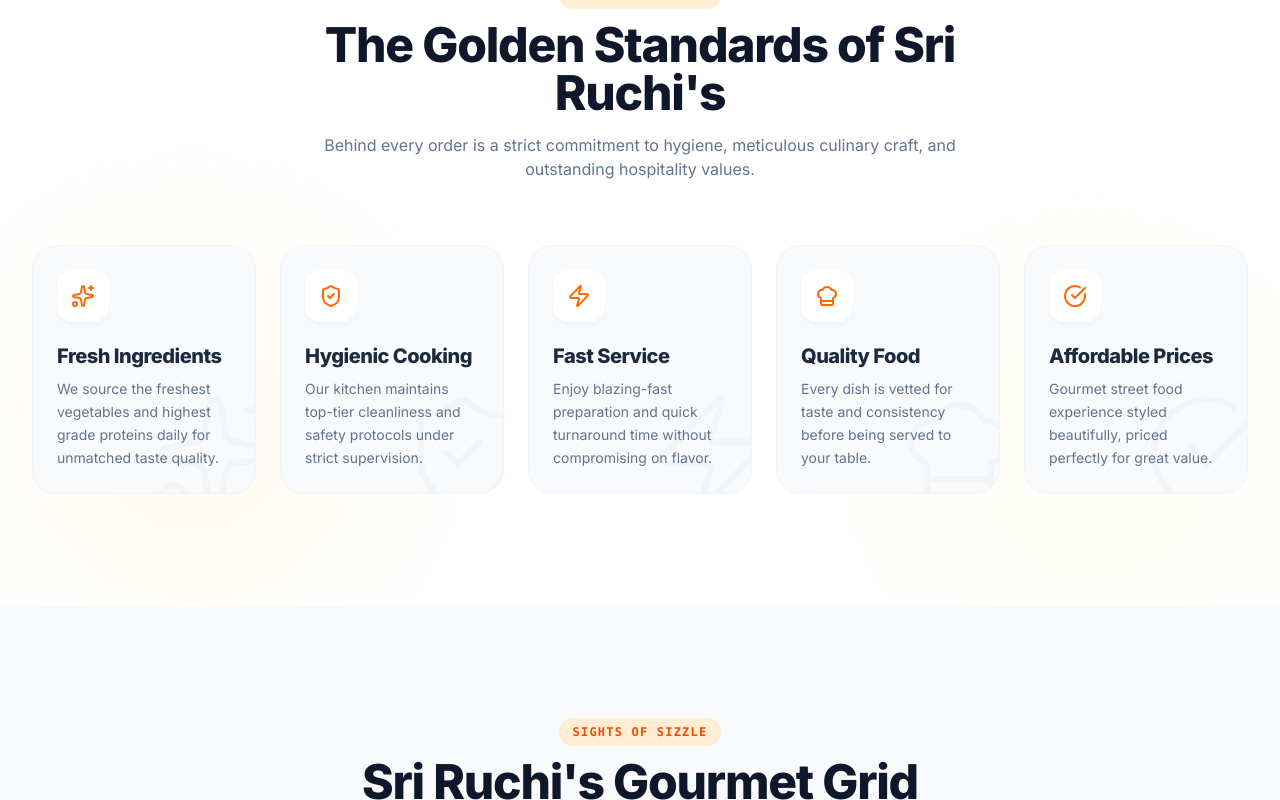
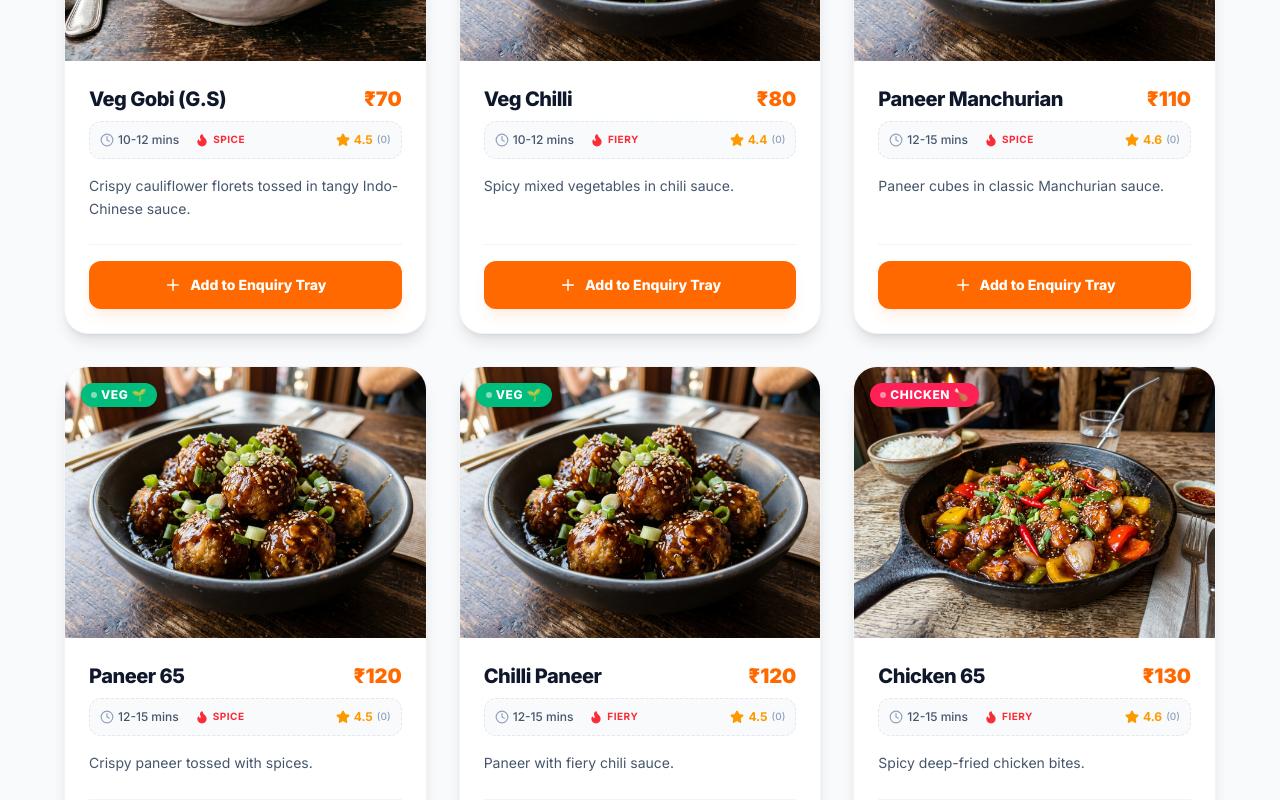
Before and after one commit to satishbisani094-hub/Shri-Ruchi-s-Food-Court, a React (Vite) app: page / in a window 1280 px wide. Shown: the part 3620-4420 px from the top of the page. Built offline with nearby package versions, Linux system fonts and the light colour scheme.

Commit message:
Update menu data and add server script

```diff
--- /dev/null
+++ b/server.js
@@ -0,0 +1,26 @@
+// server.js - Simple Express server to serve Vite dev or built files
+const express = require('express');
+const path = require('path');
+
+const app = express();
+const PORT = process.env.PORT || 4000;
+
+// In development mode, let Vite dev server handle assets (if needed)
+if (process.env.NODE_ENV !== 'production') {
+  // Proxy to Vite dev server (optional). For now, just serve static from src.
+  app.use(express.static(path.resolve(__dirname, 'src')));
+} else {
+  // Serve built files from dist after `npm run build`
+  app.use(express.static(path.resolve(__dirname, 'dist')));
+}
+
+app.get('*', (req, res) => {
+  const indexPath = process.env.NODE_ENV !== 'production'
+    ? path.resolve(__dirname, 'src', 'index.html')
+    : path.resolve(__dirname, 'dist', 'index.html');
+  res.sendFile(indexPath);
+});
+
+app.listen(PORT, () => {
+  console.log(`🚀 Server running at http://localhost:${PORT}`);
+});
--- a/src/data/menu.ts
+++ b/src/data/menu.ts
@@ -94,7 +94,222 @@
     rating: 4.8,
     reviewsCount: 0,
     preparationTime: '8-10 mins'
-  }
+  },
+  // Veg Starters
+  {
+    id: 'veg-gobi',
+    name: 'Veg Gobi (G.S)',
+    description: 'Crispy cauliflower florets tossed in tangy Indo-Chinese sauce.',
+    price: 70,
+    category: 'manchurian',
+    isVeg: true,
+    isPopular: false,
+    spiciness: 2,
+    image: gobiManchurianImg,
+    rating: 4.5,
+    reviewsCount: 0,
+    preparationTime: '10-12 mins'
+  },
+  {
+    id: 'veg-chilli',
+    name: 'Veg Chilli',
+    description: 'Spicy mixed vegetables in chili sauce.',
+    price: 80,
+    category: 'manchurian',
+    isVeg: true,
+    isPopular: false,
+    spiciness: 3,
+    image: vegManchurianImg,
+    rating: 4.4,
+    reviewsCount: 0,
+    preparationTime: '10-12 mins'
+  },
+  {
+    id: 'paneer-manchurian',
+    name: 'Paneer Manchurian',
+    description: 'Paneer cubes in classic Manchurian sauce.',
+    price: 110,
+    category: 'manchurian',
+    isVeg: true,
+    isPopular: false,
+    spiciness: 2,
+    image: vegManchurianImg,
+    rating: 4.6,
+    reviewsCount: 0,
+    preparationTime: '12-15 mins'
+  },
+  {
+    id: 'paneer-65',
+    name: 'Paneer 65',
+    description: 'Crispy paneer tossed with spices.',
+    price: 120,
+    category: 'manchurian',
+    isVeg: true,
+    isPopular: false,
+    spiciness: 2,
+    image: vegManchurianImg,
+    rating: 4.5,
+    reviewsCount: 0,
+    preparationTime: '12-15 mins'
+  },
+  {
+    id: 'chilli-paneer',
+    name: 'Chilli Paneer',
+    description: 'Paneer with fiery chili sauce.',
+    price: 120,
+    category: 'manchurian',
+    isVeg: true,
+    isPopular: false,
+    spiciness: 3,
+    image: vegManchurianImg,
+    rating: 4.5,
+    reviewsCount: 0,
+    preparationTime: '12-15 mins'
+  },
+
+  // Non-Veg Starters
+  {
+    id: 'chicken-65',
+    name: 'Chicken 65',
+    description: 'Spicy deep-fried chicken bites.',
+    price: 130,
+    category: 'manchurian',
+    isVeg: false,
+    isPopular: false,
+    spiciness: 3,
+    image: chickenManchurianImg,
+    rating: 4.6,
+    reviewsCount: 0,
+    preparationTime: '12-15 mins'
+  },
+  {
+    id: 'chilli-chicken',
+    name: 'Chilli Chicken',
+    description: 'Chicken tossed in fiery chili sauce.',
+    price: 140,
+    category: 'manchurian',
+    isVeg: false,
+    isPopular: false,
+    spiciness: 3,
+    image: chickenManchurianImg,
+    rating: 4.6,
+    reviewsCount: 0,
+    preparationTime: '12-15 mins'
+  },
+  {
+    id: 'chicken-lollipop',
+    name: 'Chicken Lollipop',
+    description: 'Crispy chicken wing lollipops.',
+    price: 150,
+    category: 'manchurian',
+    isVeg: false,
+    isPopular: false,
+    spiciness: 3,
+    image: chickenManchurianImg,
+    rating: 4.7,
+    reviewsCount: 0,
+    preparationTime: '15-18 mins'
+  },
+  {
+    id: 'omelette',
+    name: 'Omelette',
+    description: 'Fluffy egg omelette with herbs.',
+    price: 30,
+    category: 'noodles',
+    isVeg: false,
+    isPopular: false,
+    spiciness: 1,
+    image: vegManchurianImg,
+    rating: 4.3,
+    reviewsCount: 0,
+    preparationTime: '5-7 mins'
+  },
+  {
+    id: 'egg-boil',
+    name: 'Egg Boil',
+    description: 'Hard boiled eggs served with sauce.',
+    price: 50,
+    category: 'noodles',
+    isVeg: false,
+    isPopular: false,
+    spiciness: 1,
+    image: vegManchurianImg,
+    rating: 4.3,
+    reviewsCount: 0,
+    preparationTime: '7-9 mins'
+  },
+
+  // Rice & Noodles
+  {
+    id: 'veg-manchurian-rice',
+    name: 'Veg Manchurian Rice',
+    description: 'Fried rice with veg manchurian pieces.',
+    price: 80,
+    category: 'rice',
+    isVeg: true,
+    isPopular: false,
+    spiciness: 2,
+    image: vegFriedRiceImg,
+    rating: 4.6,
+    reviewsCount: 0,
+    preparationTime: '12-15 mins'
+  },
+  {
+    id: 'jeera-rice',
+    name: 'Jeera Rice',
+    description: 'Aromatic cumin flavored rice.',
+    price: 80,
+    category: 'rice',
+    isVeg: true,
+    isPopular: false,
+    spiciness: 1,
+    image: vegFriedRiceImg,
+    rating: 4.5,
+    reviewsCount: 0,
+    preparationTime: '10-12 mins'
+  },
+  {
+    id: 'veg-manchurian-noodles',
+    name: 'Veg Manchurian Noodles',
+    description: 'Noodles tossed with veg manchurian.',
+    price: 80,
+    category: 'noodles',
+    isVeg: true,
+    isPopular: false,
+    spiciness: 2,
+    image: vegNoodlesImg,
+    rating: 4.6,
+    reviewsCount: 0,
+    preparationTime: '12-15 mins'
+  },
+  {
+    id: 'paneer-rice',
+    name: 'Paneer Rice',
+    description: 'Rice mixed with paneer cubes.',
+    price: 110,
+    category: 'rice',
+    isVeg: true,
+    isPopular: false,
+    spiciness: 2,
+    image: vegManchurianImg,
+    rating: 4.5,
+    reviewsCount: 0,
+    preparationTime: '12-15 mins'
+  },
+  {
+    id: 'paneer-noodles',
+    name: 'Paneer Noodles',
+    description: 'Noodles with paneer pieces.',
+    price: 110,
+    category: 'noodles',
+    isVeg: true,
+    isPopular: false,
+    spiciness: 2,
+    image: vegNoodlesImg,
+    rating: 4.5,
+    reviewsCount: 0,
+    preparationTime: '12-15 mins'
+  },
 ];
 
 export const FEATURES: FeatureItem[] = [
@@ -178,7 +393,7 @@
   phoneSearch: '916304374054', // For click-to-call / whatsapp api
   email: 'info@sriruchi.com',
   address: "Aurora's Scientific & Technological Institute, Ghatkesar, Aushapur",
-  gmapsEmbedUrl: 'https://www.google.com/maps/embed?pb=!1m18!1m12!1m3!1d3806.123456789!2d78.7213677!3d17.4602259!2m3!1f0!2f0!3f0!3m2!1i1024!2i768!4f13.1!3m3!1m2!1s0x3bcb7695f76a2e87%3A0x590044683d33643a!2sAurora%27s+Scientific+%26+Technological+Institute,+Ghatkesar,+Aushapur!5e0!3m2!1sen!2sin!4v1700000000000!5m2!1sen!2sin',
+  gmapsEmbedUrl: "https://www.google.com/maps/place/Aurora's+Scientific+%26+Technological+Institute,+Ghatkesar,+Aushapur/@17.460403,78.7215963,17z/data=!3m1!4b1!4m6!3m5!1s0x3bcb7695f76a2e87:0x590044683d33643a!8m2!3d17.4603979!4d78.7241712!16s%2Fg%2F1ths7t8n?entry=ttu&g_ep=EgoyMDI2MDYwMS4wIKXMDSoASAFQAw%3D%3D",
   openingHours: [
     { days: 'Everyday Open', hours: '11:00 AM - 11:30 PM' },
     { days: 'Weekend Specials available', hours: 'All day long!' }
```
